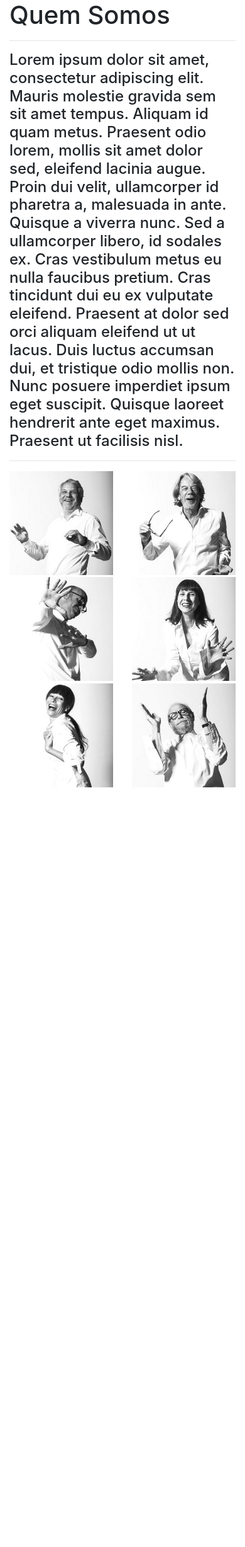
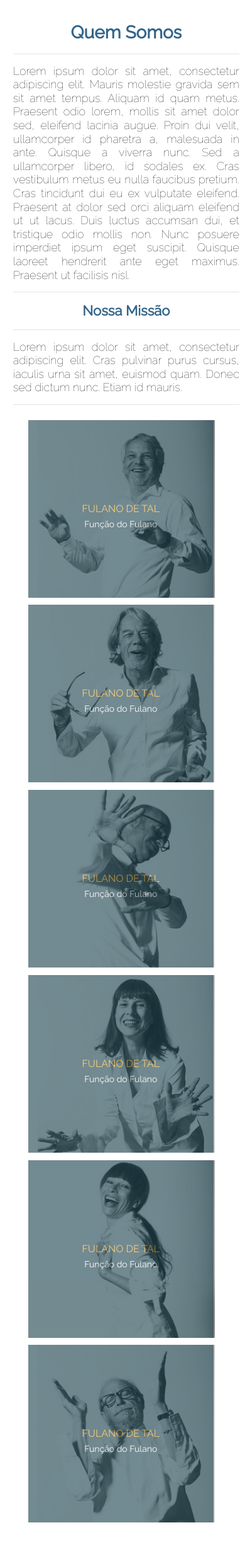
Before and after one commit to dennerEfisio/Equipe-4-Trainee-2019.2, a PHP site: page /quemsomos.html in a window 390 px wide. Shown: the whole page at 63% size. Before the commit the page ends 1250 px from the top, so only its background shows below. Run offline with PHP 8.4, Linux system fonts and the light colour scheme.

Commit message:
ajustado ao bootstrap

```diff
--- a/css/style.css
+++ b/css/style.css
@@ -1,12 +1,8 @@
-/* html,
+ html,
 
 body{
     background-color: white;
     font-family: 'Raleway', sans-serif;
-}
-
-.container {
-    padding: 5% 13%;
 }
 
 .titulo-imagem {
@@ -16,6 +12,15 @@ body{
 .titulo-imagem h1{
     font-size: 60px;
     font-weight: 600;
+    color: #33658A;
+
+    animation-name: deslize;
+    animation-duration: 3s;
+}
+
+.titulo-imagem h2{
+    font-size: 42px;
+    font-weight: 700;
     color: #33658A;
 
     animation-name: deslize;
@@ -32,51 +37,70 @@ body{
     animation-duration: 4s;
 }
 
-.membros {
+.main {
+    margin-top: 9%;
+    margin-bottom: 9%;
+}
+
+.fotos {
+    border: none;
+}
+
+.image {
+    display: block;
+    width: 100%;
+    height: auto;
+}
+
+.container-fotos {
+    width: 50%;
+    margin-bottom: 1%;
+    margin-top: 2%;
+
     animation-name: fade;
     animation-duration: 6s;
 }
 
-.fotos {
-    background-size: contain;
-    background-repeat: no-repeat;
-    display: inline-block;
-    width: 300px;
-    height: 300px;
-    padding: 0;
-    margin-bottom: 1%;
+.overlay {
+    position: absolute;
+    top: 0;
+    bottom: 0;
+    left: 0;
+    right: 0;
+    height: 100%;
+    width: 96.5%;
+    opacity: 0;
+    transition: .5s ease;
+    background-color: #1d434e;
+    margin-right: -3.5%;
 }
 
-.slide-membros {
-    width: 100%;
-    height: 100%;
-    background-color: #1d434e;
-    background-size: contain;
-    overflow: hidden;
-
+.container-fotos:hover .overlay {
     opacity: 0.8;
 }
 
-.slide-membros:hover {
-    opacity: 0;
-}
-
-.slide-titulo {
-    padding-top: 45%;
+.text-card {
+    color: #F6AE2D;
+    font-size: 20px;
+    text-transform: uppercase;
+    position: relative;
+    top: 50%;
+    left: 50%;
+    -webkit-transform: translate(-50%, -50%);
+    -ms-transform: translate(-50%, -50%);
+    transform: translate(-50%, -50%);
     text-align: center;
 }
 
-.slide-titulo h1 {
-    text-align: center;
-    text-transform: uppercase;
-    font-size: 18px;
-    color: #F26419;
-}
-
-.slide-titulo h2 {
-    text-transform: none;
-    font-size: 14px;
+.text-card-info {
     color: white;
+    font-size: 16px;
+    position: relative;
+    top: 50%;
+    left: 50%;
+    -webkit-transform: translate(-50%, -50%);
+    -ms-transform: translate(-50%, -50%);
+    transform: translate(-50%, -50%);
     text-align: center;
 }
 
@@ -91,59 +115,41 @@ body{
     100%{transform: translate(0px, 0px)}
 }
 
-@media (max-width: 1000px) {
-    .titulo-imagem h1 {
-        font-size: 32px;
+@media screen and (max-width: 800px) {
+
+    .main {
+        margin-left: 1.5%;
+        margin-right: 1.5%;
+    }
+
+    .titulo-imagem h1{
+        font-size: 28px;
+    }
+
+    .titulo-imagem h2{
+        font-size: 22px;
     }
 
     .texto {
-        font-size: 16px;
-        padding: 8%;
-    }
-} */
-
-
-.fotos {
-    border: none;
+        font-size: 18px;
     }
 
-.image {
-    display: block;
-    width: 100%;
-    height: auto;
-}
-
-.container-fotos {
-    width: 50%;
-    margin-bottom: 1%;
+    .container-fotos{
+        width: 80%;
     }
 
     .overlay {
-    position: absolute;
-    top: 0;
-    bottom: 0;
-    left: 0;
-    right: 0;
+        width: 94.5%;
         height: 100%;
-    width: 96.5%;
-    opacity: 0;
-    transition: .5s ease;
-    background-color: #008CBA;
-    margin-right: -3.5%;
+        opacity: 0.62;
     }
 
-.container-fotos:hover .overlay {
-    opacity: 1;
+    .text-card{
+        font-size: 16px;
     }
 
-.text-card {
-    color: white;
-    font-size: 20px;
-    position: absolute;
-    top: 50%;
-    left: 50%;
-    -webkit-transform: translate(-50%, -50%);
-    -ms-transform: translate(-50%, -50%);
-    transform: translate(-50%, -50%);
-    text-align: center;
+    .text-card-info {
+        font-size: 14px;
     }
+
+}
--- a/quemsomos.html
+++ b/quemsomos.html
@@ -11,9 +11,9 @@
 </head>
 
 <body>
-    <div class="container">
+    <div class="container main">
         <div class="titulo-imagem">
-            <h1 class="titulo">Quem Somos</h1>
+            <h1>Quem Somos</h1>
             <hr>
         </div>
         <div class="texto-imagem">
@@ -34,94 +34,59 @@
             </h4>
             <hr>
         </div>
-        <!-- <div class="row membros">
-            <div style="background-image: url(img/foto1.jpg);" class="col-sm-4 fotos">
-                <div class="slide-membros">
-                    <div class="slide-titulo">
-                        <h1>Fulano de Tal0</h1>
-                        <h2>Função de Fulano0</h2>
-                    </div>
-                </div>
+        <div class="titulo-imagem">
+                <h2>Nossa Missão</h2>
+                <hr>
             </div>
-
-            <div style="background-image: url(img/foto2.jpg);" class="col-sm-4 fotos">
-                <div class="slide-membros">
-                    <div class="slide-titulo">
-                        <h1>Fulano de Tal</h1>
-                        <h2>Função de Fulano1</h2>
-                    </div>
-                </div>
+            <div class="texto-imagem">
+                <h4 class="texto">
+                    <p>
+                            Lorem ipsum dolor sit amet, consectetur adipiscing elit. Cras pulvinar purus cursus, iaculis urna sit amet, euismod quam. Donec sed dictum nunc. Etiam id mauris.
+                    </p>
+                </h4>
+                <hr>
             </div>
-
-            <div style="background-image: url(img/foto3.jpg);" class="col-sm-4 fotos">
-                <div class="slide-membros">
-                    <div class="slide-titulo">
-                        <h1>Fulano de Tal2</h1>
-                        <h2>Função de Fulano2</h2>
-                    </div>
-                </div>
-            </div>
-            <div style="background-image: url(img/foto4.jpg);" class="col-sm-4 fotos">
-                <div class="slide-membros">
-                    <div class="slide-titulo">
-                        <h1>Fulano de Tal2</h1>
-                        <h2>Função de Fulano2</h2>
-                    </div>
-                </div>
-            </div>
-            <div style="background-image: url(img/foto5.jpg);" class="col-sm-4 fotos">
-                <div class="slide-membros">
-                    <div class="slide-titulo">
-                        <h1>Fulano de Tal2</h1>
-                        <h2>Função de Fulano2</h2>
-                    </div>
-                </div>
-            </div>
-            <div style="background-image: url(img/foto6.jpg);" class="col-sm-4 fotos">
-                <div class="slide-membros">
-                    <div class="slide-titulo">
-                        <h1>Fulano de Tal2</h1>
-                        <h2>Função de Fulano2</h2>
-                    </div>
-                </div>
-            </div>
-        </div>
-    </div> -->
         <div class="row">
             <div class="container container-fotos col-sm-4">
-                <img src="img/foto1.jpg" alt="Avatar" class="image">
+                <img src="img/foto1.jpg" alt="Fulano" class="image">
                 <div class="overlay">
-                    <div class="text-card">Hello World</div>
+                    <div class="text-card">Fulano de Tal</div>
+                    <div class="text-card-info">Função do Fulano</div>
                 </div>
             </div>
             <div class="container container-fotos col-sm-4">
-                <img src="img/foto2.jpg" alt="Avatar" class="image">
+                <img src="img/foto2.jpg" alt="Fulano" class="image">
                 <div class="overlay">
-                    <div class="text-card">Hello World</div>
+                    <div class="text-card">Fulano de Tal</div>
+                    <div class="text-card-info">Função do Fulano</div>
                 </div>
             </div>
             <div class="container container-fotos col-sm-4">
-                <img src="img/foto3.jpg" alt="Avatar" class="image">
+                <img src="img/foto3.jpg" alt="Fulano" class="image">
                 <div class="overlay">
-                    <div class="text-card">Hello World</div>
+                    <div class="text-card">Fulano de Tal</div>
+                    <div class="text-card-info">Função do Fulano</div>
                 </div>
             </div>
             <div class="container container-fotos col-sm-4">
-                <img src="img/foto4.jpg" alt="Avatar" class="image">
+                <img src="img/foto4.jpg" alt="Fulano" class="image">
                 <div class="overlay">
-                    <div class="text-card">Hello World</div>
+                    <div class="text-card">Fulano de Tal</div>
+                    <div class="text-card-info">Função do Fulano</div>
                 </div>
             </div>
             <div class="container container-fotos col-sm-4">
-                <img src="img/foto5.jpg" alt="Avatar" class="image">
+                <img src="img/foto5.jpg" alt="Fulano" class="image">
                 <div class="overlay">
-                    <div class="text-card">Hello World</div>
+                    <div class="text-card">Fulano de Tal</div>
+                    <div class="text-card-info">Função do Fulano</div>
                 </div>
             </div>
             <div class="container container-fotos col-sm-4">
-                <img src="img/foto6.jpg" alt="Avatar" class="image">
+                <img src="img/foto6.jpg" alt="Fulano" class="image">
                 <div class="overlay">
-                    <div class="text-card">Hello World</div>
+                    <div class="text-card">Fulano de Tal</div>
+                    <div class="text-card-info">Função do Fulano</div>
                 </div>
             </div>
         </div>
```
Lines whose indentation alone changed are shown as unchanged.
